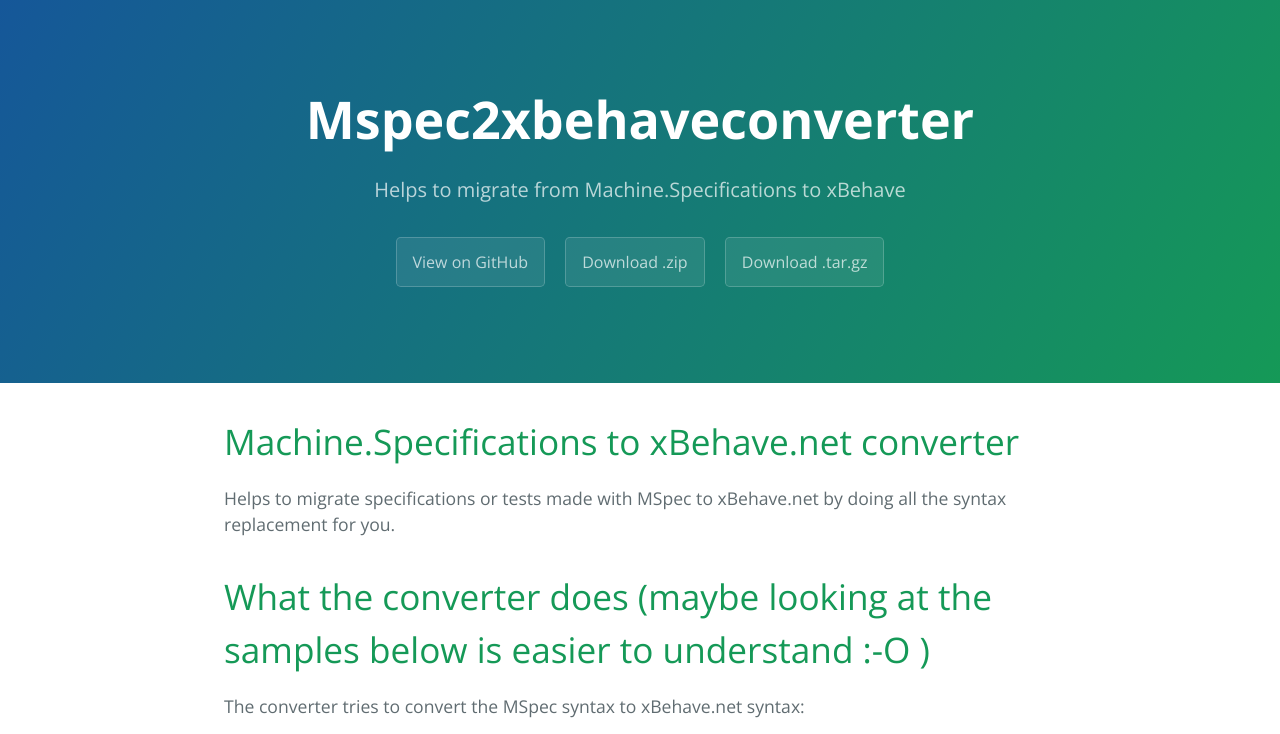
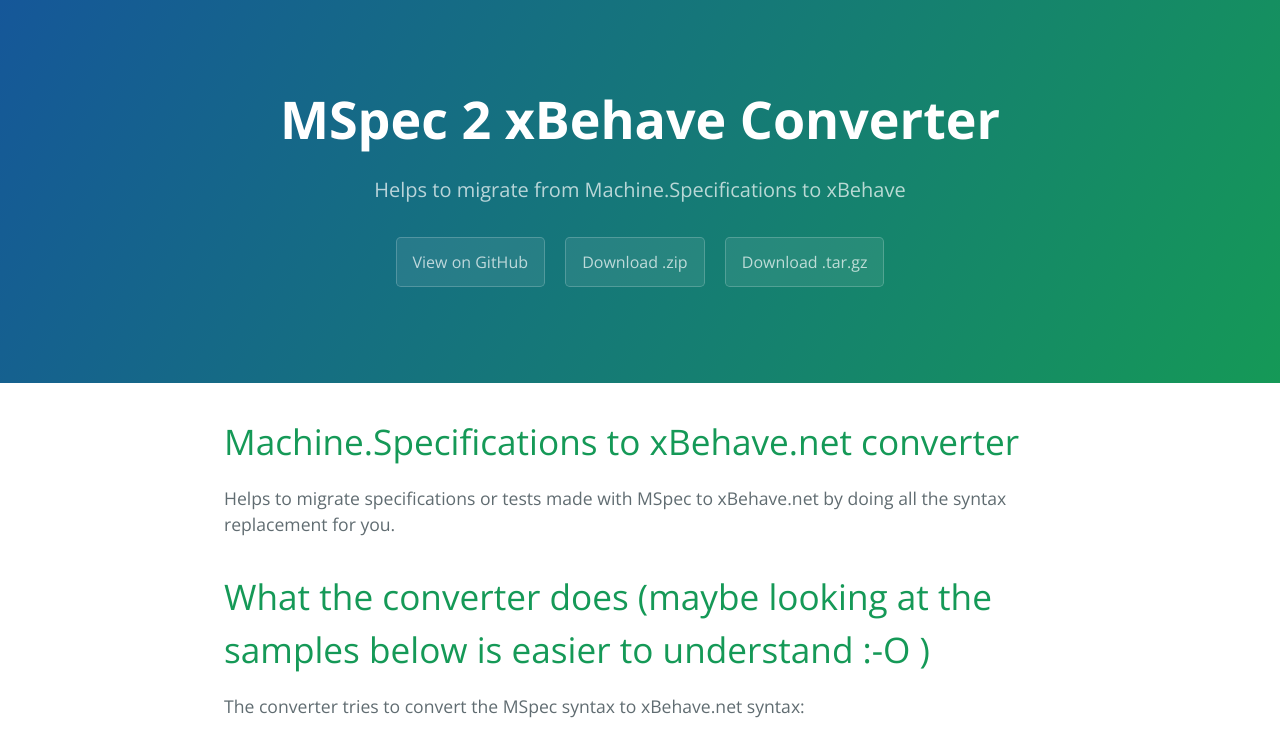
Before and after one commit to ursenzler/MSpec2xBehaveConverter, a plain HTML site: page index.html in a window 1280 px wide. Shown: the top 734 px of the page. Drawn offline with nearby package versions, Linux system fonts and the light colour scheme.

Commit message:
Create gh-pages branch via GitHub

```diff
--- a/index.html
+++ b/index.html
@@ -2,7 +2,7 @@
 <html lang="en-us">
   <head>
     <meta charset="UTF-8">
-    <title>Mspec2xbehaveconverter by ursenzler</title>
+    <title>MSpec 2 xBehave Converter by ursenzler</title>
     <meta name="viewport" content="width=device-width, initial-scale=1">
     <link rel="stylesheet" type="text/css" href="stylesheets/normalize.css" media="screen">
     <link href='http://fonts.googleapis.com/css?family=Open+Sans:400,700' rel='stylesheet' type='text/css'>
@@ -11,7 +11,7 @@
   </head>
   <body>
     <section class="page-header">
-      <h1 class="project-name">Mspec2xbehaveconverter</h1>
+      <h1 class="project-name">MSpec 2 xBehave Converter</h1>
       <h2 class="project-tagline">Helps to migrate from Machine.Specifications to xBehave</h2>
       <a href="https://github.com/ursenzler/MSpec2xBehaveConverter" class="btn">View on GitHub</a>
       <a href="https://github.com/ursenzler/MSpec2xBehaveConverter/zipball/master" class="btn">Download .zip</a>
@@ -694,7 +694,7 @@
 <p>Be happy!</p>
 
       <footer class="site-footer">
-        <span class="site-footer-owner"><a href="https://github.com/ursenzler/MSpec2xBehaveConverter">Mspec2xbehaveconverter</a> is maintained by <a href="https://github.com/ursenzler">ursenzler</a>.</span>
+        <span class="site-footer-owner"><a href="https://github.com/ursenzler/MSpec2xBehaveConverter">MSpec 2 xBehave Converter</a> is maintained by <a href="https://github.com/ursenzler">ursenzler</a>.</span>
 
         <span class="site-footer-credits">This page was generated by <a href="https://pages.github.com">GitHub Pages</a> using the <a href="https://github.com/jasonlong/cayman-theme">Cayman theme</a> by <a href="https://twitter.com/jasonlong">Jason Long</a>.</span>
       </footer>
```
Also changed, not shown: params.json (+1 -1 lines).
